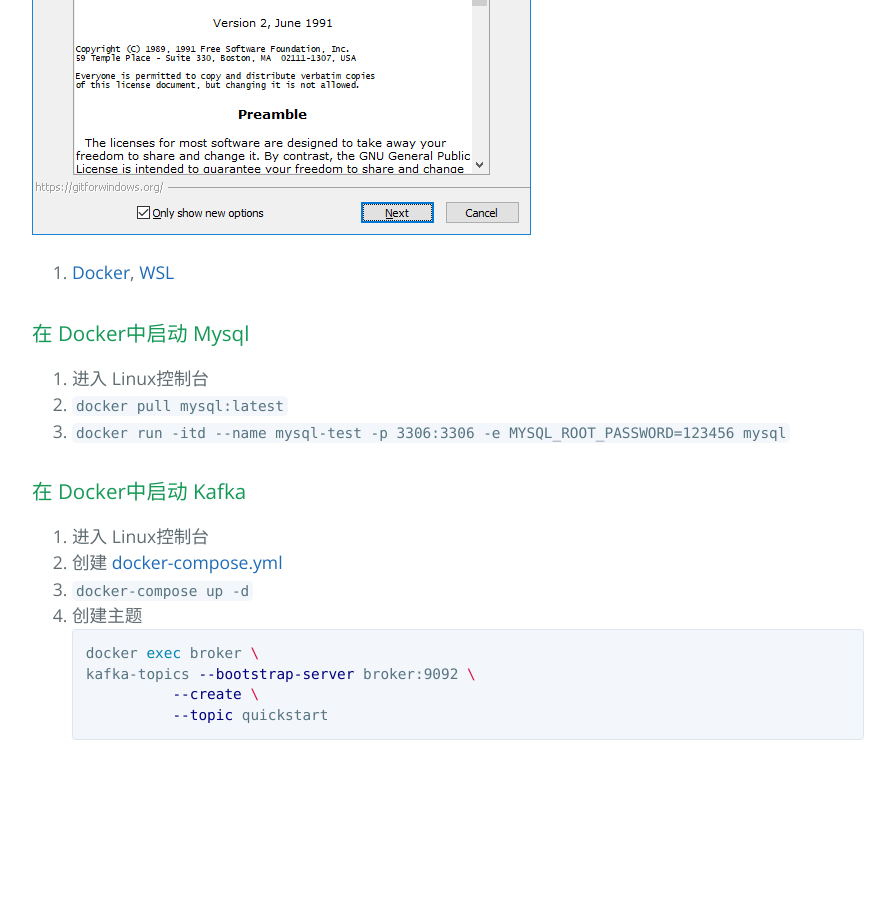
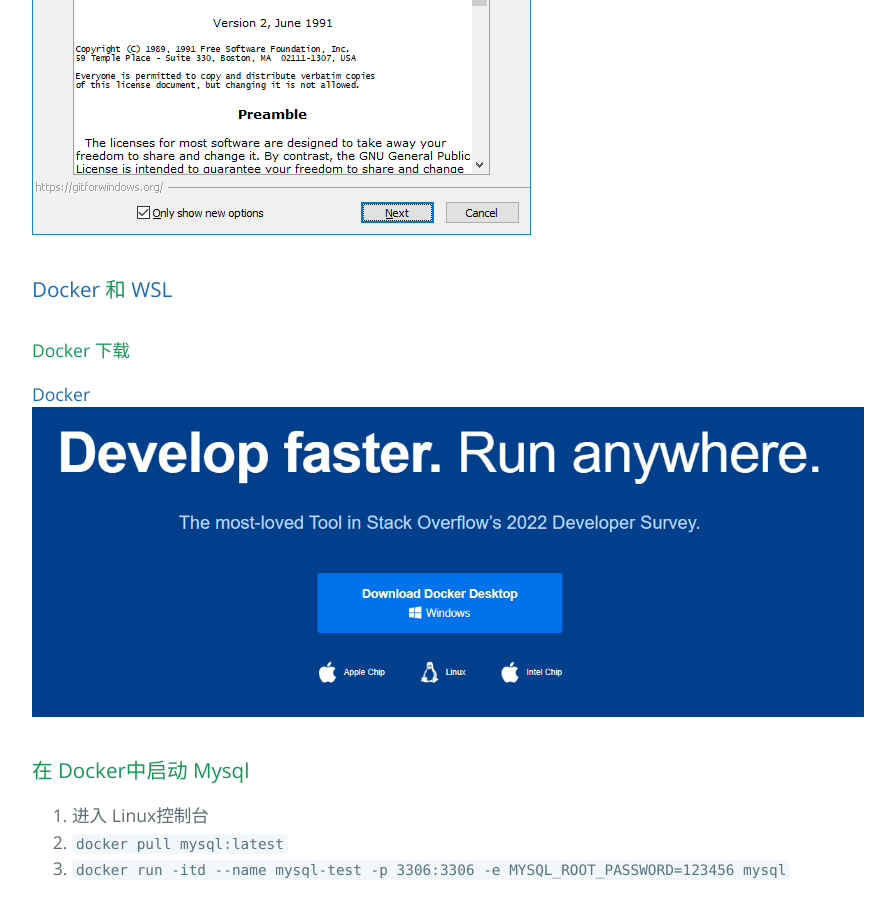
Before and after one commit to yuqisun/yuqisun.github.io, a Jekyll site: the page built from _posts/2023-02-07-微服务系统架构设计课程准备.md, in a window 1280 px wide and 900 px high, scrolled down 5667 px. Shown: the whole window, without its empty margins (192-1087 px from the left). Built offline with Jekyll 4.4.1, drawn with Linux system fonts in a browser that asks for light colours; our own code applies the rules of GitHub Pages for plain Markdown files; before the commit the page ends 6473 px from its top, so only the background shows below that.

Commit message:
docker download

```diff
--- a/_posts/2023-02-07-微服务系统架构设计课程准备.md
+++ b/_posts/2023-02-07-微服务系统架构设计课程准备.md
@@ -56,7 +56,11 @@
 ![](https://raw.githubusercontent.com/yuqisun/yuqisun.github.io/master/_posts/images/git_install.png)
 
 
-5. [Docker](https://www.docker.com/), [WSL](https://learn.microsoft.com/en-us/windows/wsl/install-manual#step-4---download-the-linux-kernel-update-package)
+### [Docker](https://www.docker.com/) 和 [WSL](https://learn.microsoft.com/en-us/windows/wsl/install-manual#step-4---download-the-linux-kernel-update-package)
+#### Docker 下载
+[Docker](https://www.docker.com/)
+![](https://raw.githubusercontent.com/yuqisun/yuqisun.github.io/master/_posts/images/docker_download.png)
+
 
 ### 在 Docker中启动 Mysql
 1. 进入 Linux控制台
```
Also changed, not shown: _posts/images/docker_download.png (added).
